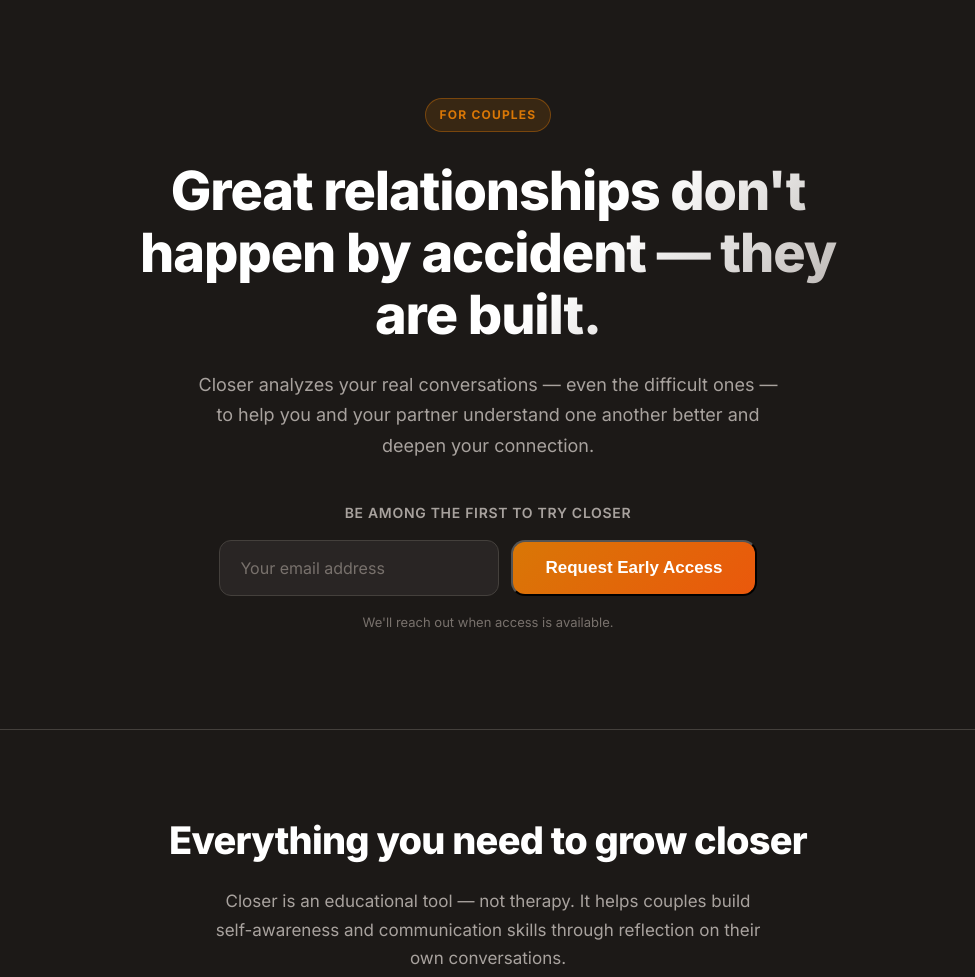
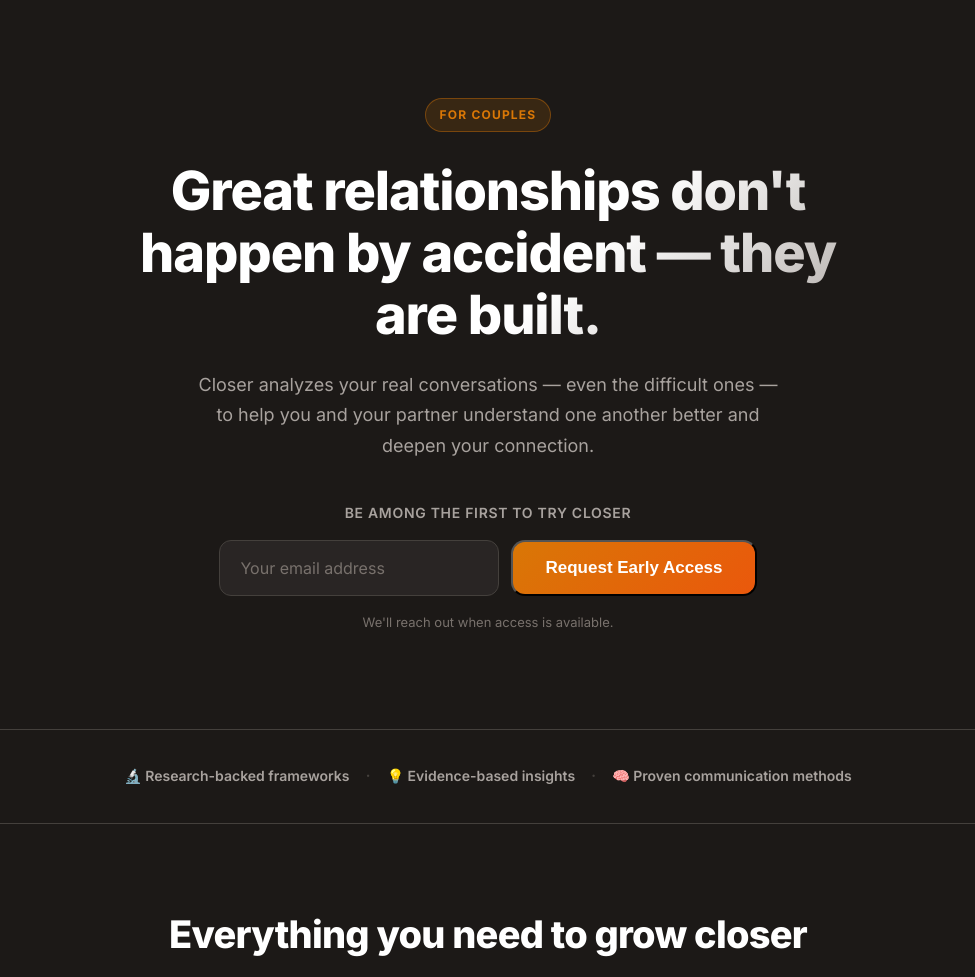
Before and after one commit to hunterblack/closer-ai-web, a plain HTML site: page index.html in a window 1280 px wide. Shown: the part 73-1050 px from the top of the page, without its empty margins (152-1127 px from the left). Drawn offline with Linux system fonts and the light colour scheme.

Commit message:
Add research-backed trust bar

```diff
--- a/index.html
+++ b/index.html
@@ -36,6 +36,19 @@
           <button type="submit" class="btn btn-large">Request Early Access</button>
         </form>
         <p class="hero-note">We'll reach out when access is available.</p>
+      </div>
+    </div>
+  </section>
+
+  <!-- Trust bar -->
+  <section class="trust-bar">
+    <div class="container">
+      <div class="trust-items">
+        <div class="trust-item">🔬 Research-backed frameworks</div>
+        <div class="trust-divider">·</div>
+        <div class="trust-item">💡 Evidence-based insights</div>
+        <div class="trust-divider">·</div>
+        <div class="trust-item">🧠 Proven communication methods</div>
       </div>
     </div>
   </section>
--- a/styles.css
+++ b/styles.css
@@ -148,6 +148,36 @@
 .hero-note {
   font-size: 13px;
   color: var(--text-subtle);
+}
+
+/* Trust bar */
+.trust-bar {
+  padding: 32px 0;
+  border-top: 1px solid var(--border);
+}
+
+.trust-items {
+  display: flex;
+  align-items: center;
+  justify-content: center;
+  flex-wrap: wrap;
+  gap: 16px;
+}
+
+.trust-item {
+  font-size: 14px;
+  font-weight: 600;
+  color: var(--text-muted);
+}
+
+.trust-divider {
+  color: var(--border);
+  font-size: 18px;
+}
+
+@media (max-width: 600px) {
+  .trust-divider { display: none; }
+  .trust-items { gap: 12px; }
 }
 
 /* Early access form */
```
